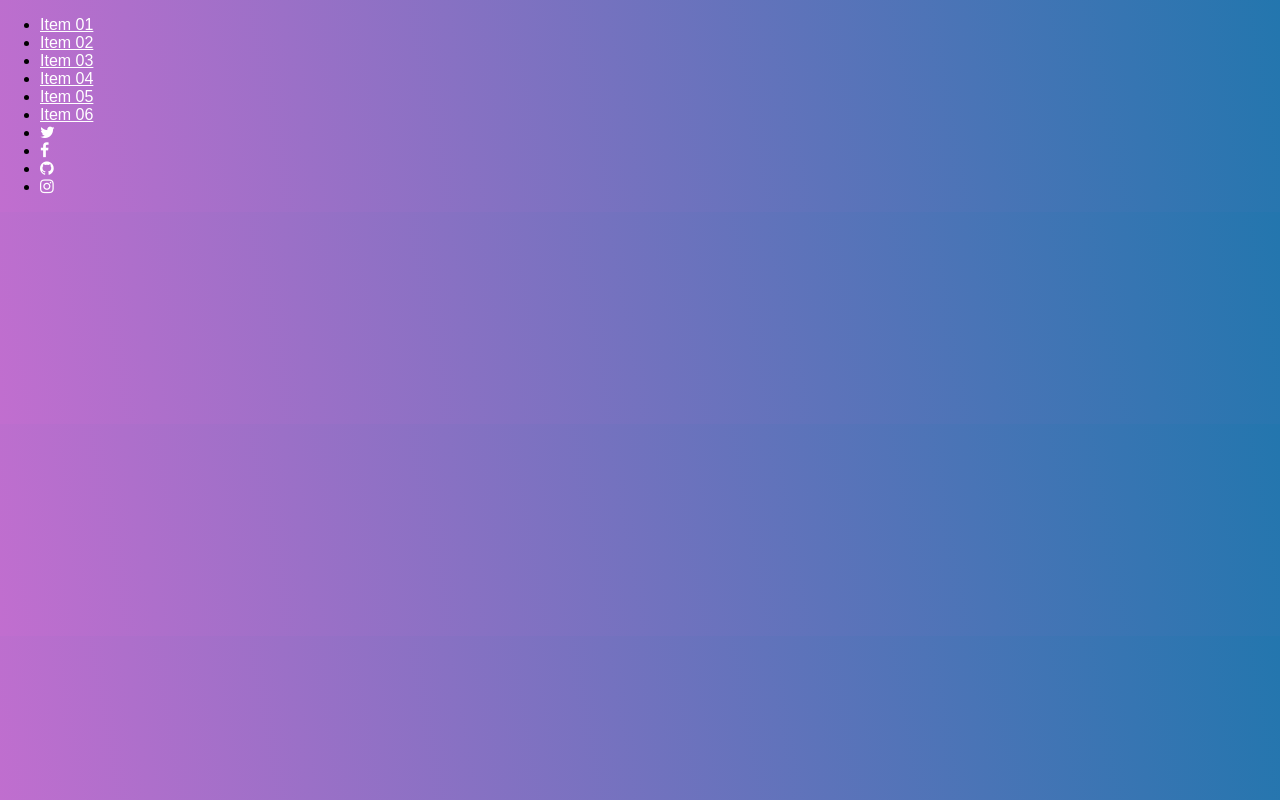
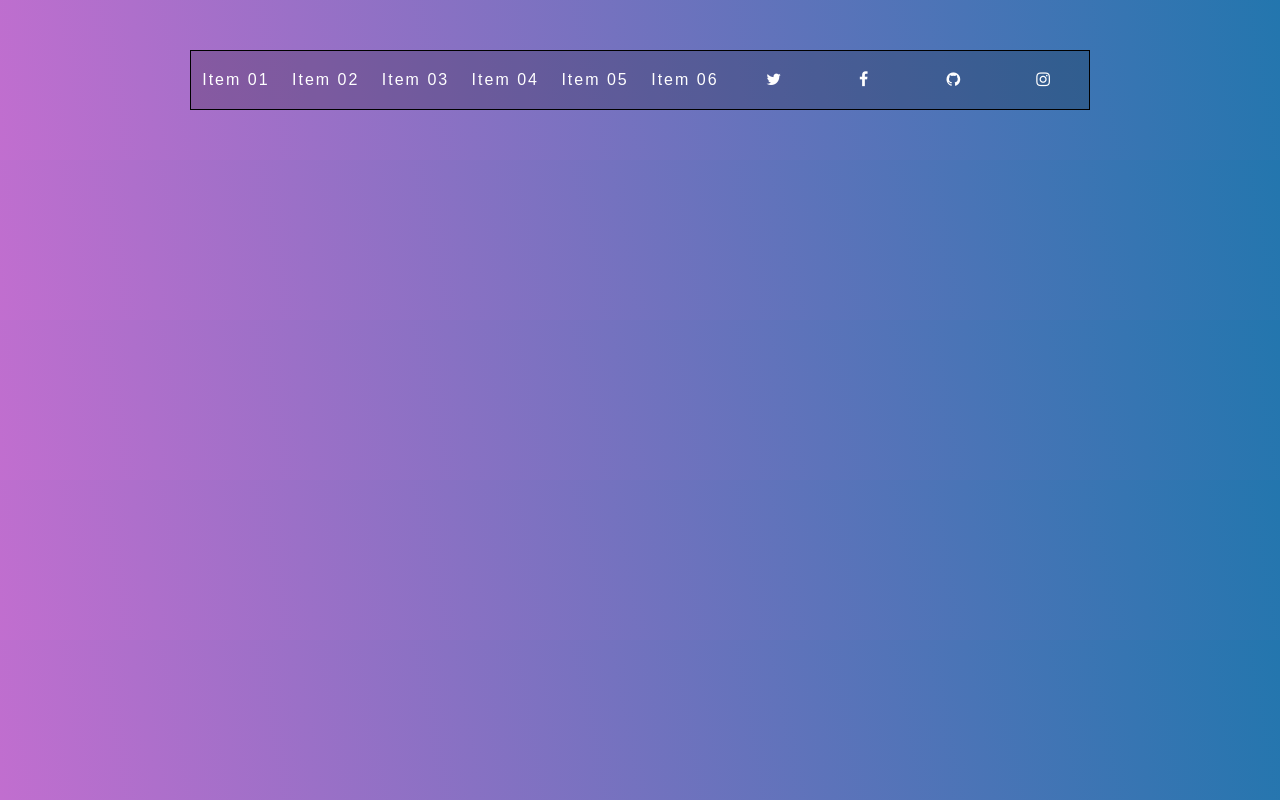
Before and after one commit to jessgrinberg/flexbox, a plain HTML site: page flexbox-nav/index.html in a window 1280 px wide. Drawn offline with Linux system fonts and the light colour scheme; files that its build step writes are made by us from their sources.

Commit message:
display nav as a row and stretch to fill extra space

```diff
--- a/flexbox-nav/index.html
+++ b/flexbox-nav/index.html
@@ -4,7 +4,7 @@
   <meta charset="UTF-8">
   <title>FlexBox Nav</title>
   <link rel="stylesheet" href="https://maxcdn.bootstrapcdn.com/font-awesome/4.3.0/css/font-awesome.min.css">
-  <link rel="stylesheet" href="style-START.css">
+  <link rel="stylesheet" href="style.css">
 </head>
 <body>
   <div class="wrapper">
--- a/flexbox-nav/style.css
+++ b/flexbox-nav/style.css
@@ -43,7 +43,11 @@ a:hover {
   list-style: none;
   margin: 0;
   padding: 0;
+  display: flex;
+}
 
+.flex-nav li {
+  flex:1;
 }
 
 
```
